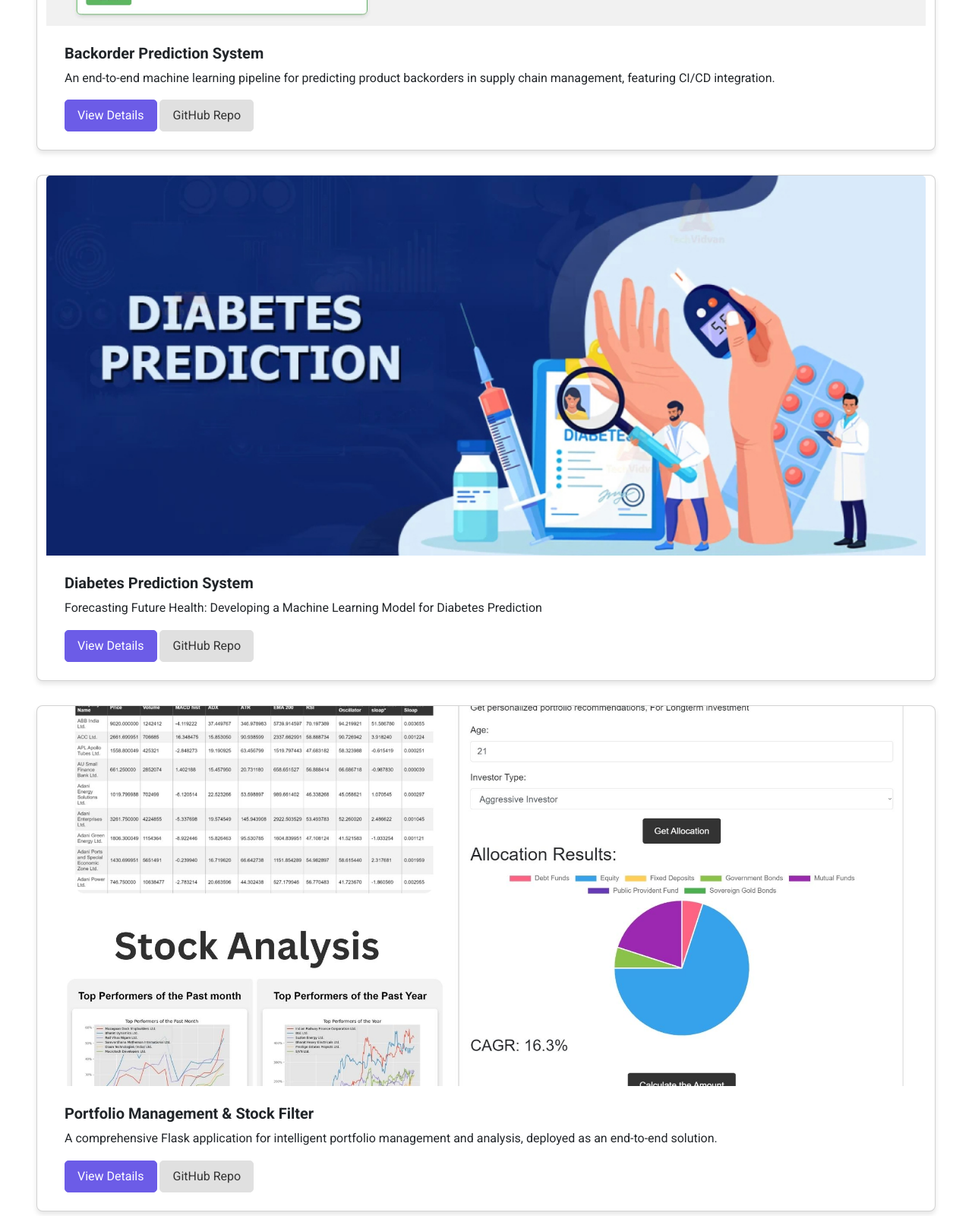
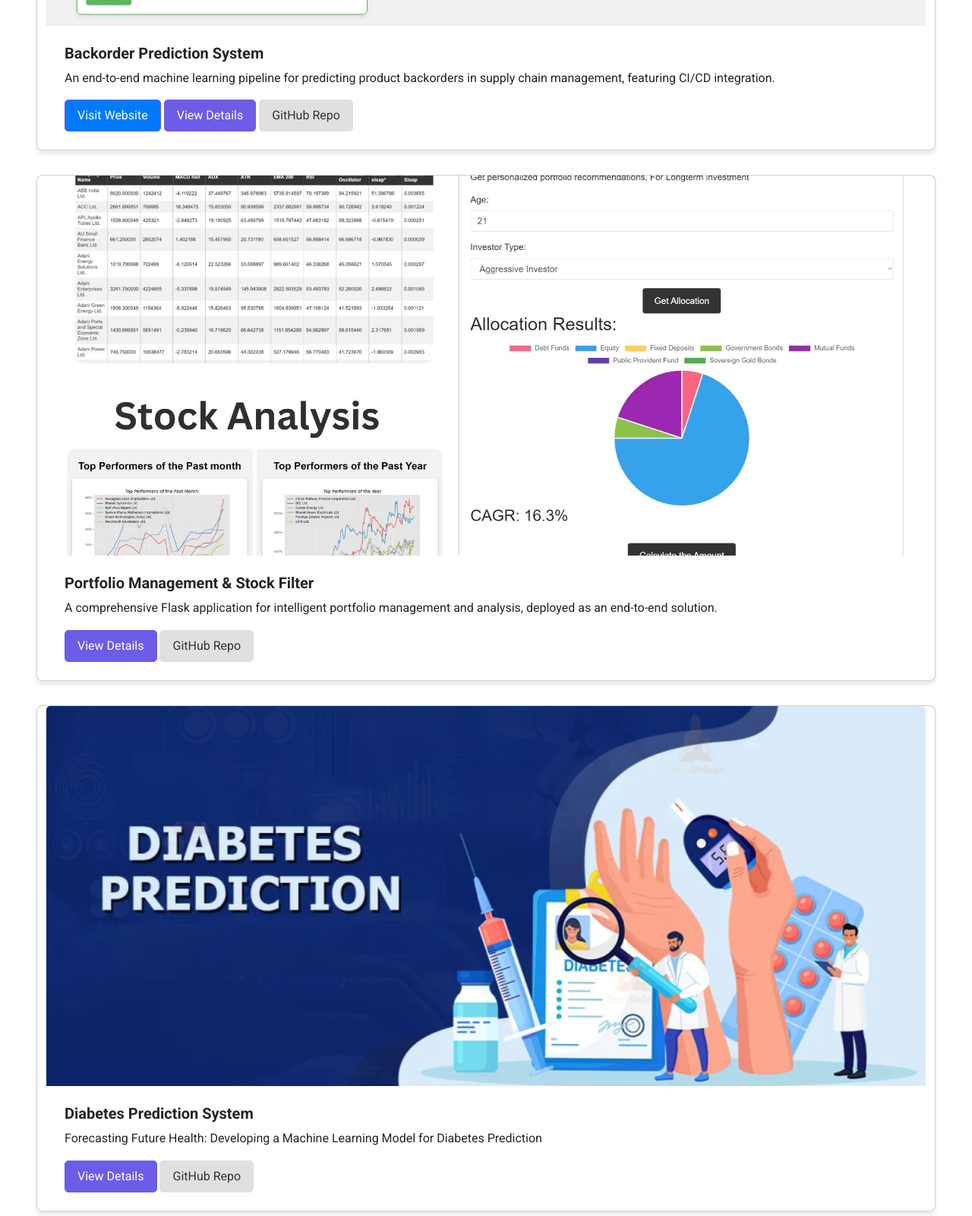
Before and after one commit to akshaykumarbedre/akshaykumarbedre.github.io, a plain HTML site: page index.html in a window 1280 px wide. Shown: the part 2020-3620 px from the top of the page at 76% size. Drawn offline with nearby package versions, Linux system fonts and the light colour scheme.

Commit message:
google anylis

```diff
--- a/index.html
+++ b/index.html
@@ -10,6 +10,14 @@
     <link href="https://cdn.jsdelivr.net/npm/bootstrap@5.3.0-alpha1/dist/css/bootstrap.min.css" rel="stylesheet">
     <link href="styles.css" rel="stylesheet">
     <script type="text/javascript" src="javascipth.js"></script>
+    <script>
+        window.dataLayer = window.dataLayer || [];
+        function gtag(){dataLayer.push(arguments);}
+        gtag('js', new Date());
+
+        gtag('config', 'G-5DHSN7G1JT');
+      </script>
+
     <style>
         .typed-out {
             display: inline-block;
@@ -153,10 +161,29 @@
                         <h5 class="card-title">Backorder Prediction System</h5>
                         <p class="card-text">An end-to-end machine learning pipeline for predicting product backorders
                             in supply chain management, featuring CI/CD integration.</p>
+
+
+                        <a href="https://rb.gy/895jmm" class="btn btn-primary live">Visit Website </a>
                         <a href="#" class="btn btn-primary" onclick="showProjectDetails('backorderPrediction')">View
                             Details</a>
                         <a href="https://github.com/akshaykumarbedre/BackOrder_Prediction" class="btn btn-secondary"
                             target="_blank">GitHub Repo</a>
+                    </div>
+                </div>
+                <div class="card">
+                    <img src="images/projects/portfolio-management.jpg" class="card-img-top"
+                        alt="AI Portfolio Management">
+                    <div class="card-body">
+                        <h5 class="card-title">Portfolio Management & Stock Filter</h5>
+                        <p class="card-text">A comprehensive Flask application for intelligent portfolio management and
+                            analysis, deployed as an end-to-end solution.</p>
+
+                            <!-- <a href="https://rb.gy/895jmm" class="btn btn-primary live">Visit Website </a> -->
+
+                        <a href="#" class="btn btn-primary" onclick="showProjectDetails('portfolioManagement')">View
+                            Details</a>
+                        <a href="https://github.com/akshaykumarbedre/stock_screen_collage_projest"
+                            class="btn btn-secondary" target="_blank">GitHub Repo</a>
                     </div>
                 </div>
                 <div class="card">
@@ -170,19 +197,6 @@
                             Details</a>
                         <a href="https://github.com/akshaykumarbedre/diabetes" class="btn btn-secondary"
                             target="_blank">GitHub Repo</a>
-                    </div>
-                </div>
-                <div class="card">
-                    <img src="images/projects/portfolio-management.jpg" class="card-img-top"
-                        alt="AI Portfolio Management">
-                    <div class="card-body">
-                        <h5 class="card-title">Portfolio Management & Stock Filter</h5>
-                        <p class="card-text">A comprehensive Flask application for intelligent portfolio management and
-                            analysis, deployed as an end-to-end solution.</p>
-                        <a href="#" class="btn btn-primary" onclick="showProjectDetails('portfolioManagement')">View
-                            Details</a>
-                        <a href="https://github.com/akshaykumarbedre/stock_screen_collage_projest"
-                            class="btn btn-secondary" target="_blank">GitHub Repo</a>
                     </div>
                 </div>
                 <div class="card">
--- a/styles.css
+++ b/styles.css
@@ -462,3 +462,6 @@ footer {
       left: 21px;
   }
 }
+.live {
+  background: #007BFF;
+}
```
Also changed, not shown: 1 other file.
